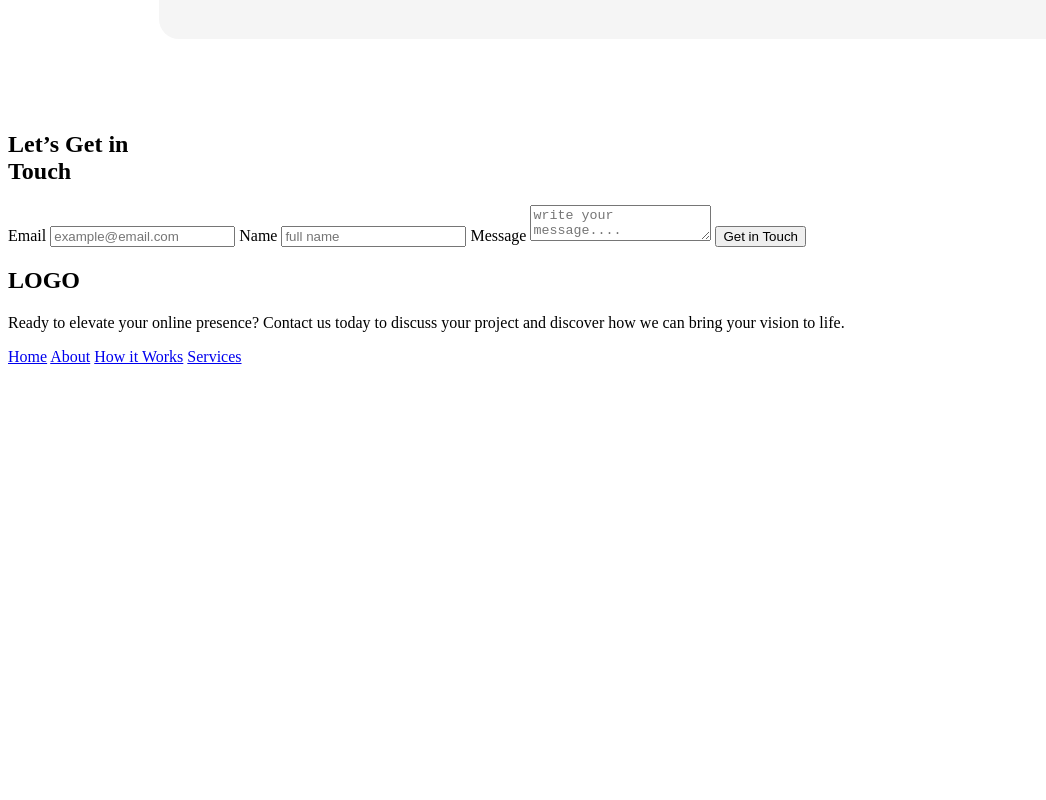
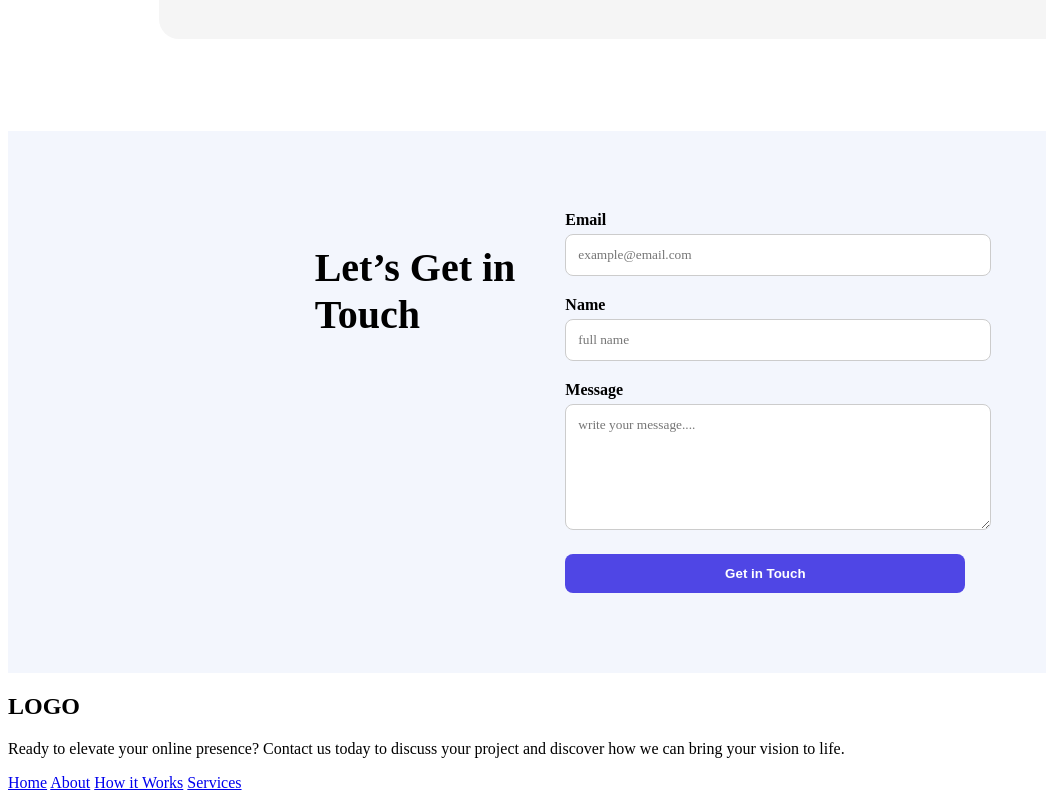
Before and after one commit to Riyan-khalashi/my-first-assingment, a plain HTML site: page flex.html in a window 1280 px wide. Shown: the part 3172-3972 px from the top of the page, without its empty margins (0-1046 px from the left). Before the commit the page ends 3546 px from the top, so only its background shows below. Drawn offline with Linux system fonts and the light colour scheme.

Commit message:
this one is my second commit

```diff
--- a/styles.css
+++ b/styles.css
@@ -204,3 +204,63 @@ stat p {
   font-size: 0.8rem;
   color: gray;
 }
+/* ===== Contact Section ===== */
+.contact {
+  background-color: #f3f6fd;
+  padding: 80px 20px;
+}
+
+.contact-content {
+  display: flex;
+  flex-wrap: wrap;
+  gap: 50px;
+  align-items: flex-start;
+  justify-content: center;
+}
+
+.contact .left h2 {
+  font-size: 2.5rem;
+  font-weight: 700;
+}
+
+.contact .right {
+  width: 100%;
+  max-width: 400px;
+}
+
+.contact form label {
+  display: block;
+  font-weight: 600;
+  margin-bottom: 5px;
+}
+
+.contact input,
+.contact textarea {
+  width: 100%;
+  padding: 12px;
+  margin-bottom: 20px;
+  border: 1px solid #ccc;
+  border-radius: 8px;
+  font-family: inherit;
+}
+
+.contact textarea {
+  resize: vertical;
+  height: 100px;
+}
+
+.contact-btn {
+  background-color: #4f46e5;
+  color: white;
+  padding: 12px 20px;
+  border: none;
+  border-radius: 8px;
+  cursor: pointer;
+  font-weight: 600;
+  width: 100%;
+  transition: background-color 0.3s ease;
+}
+
+.contact-btn:hover {
+  background-color: #3b36b4;
+}
```
